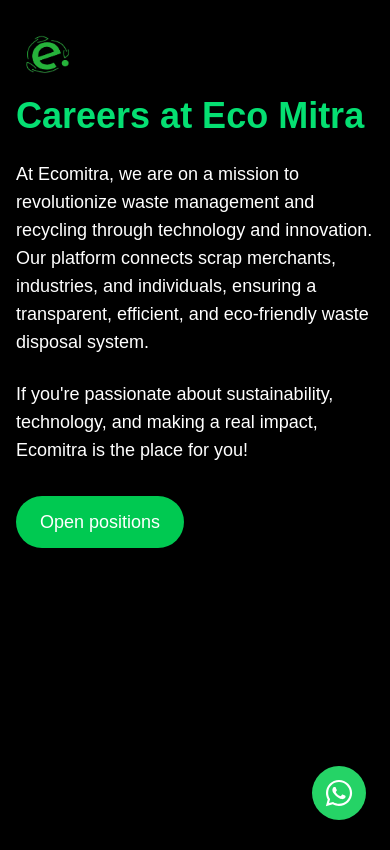
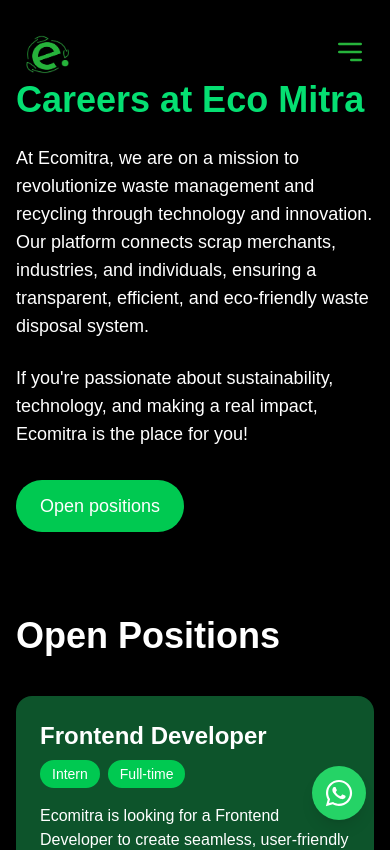
Before and after one commit to nitinrajg/frontend-ecomitra, a React (Vite) app: page /careers in a window 390 px wide. Shown: the top 850 px of the page. Built offline with nearby package versions, Linux system fonts and the light colour scheme.

Commit message:
mobile version header button, career page extra space fixed

```diff
--- a/src/careers/CareerPage.jsx
+++ b/src/careers/CareerPage.jsx
@@ -33,9 +33,9 @@
 
   return (
     <div className="overflow-x-hidden w-full">
-      <div className="min-h-screen flex flex-col md:flex-row items-center bg-black text-white px-4 sm:px-8 md:px-16 lg:px-32">
+      <div className="min-h-[60vh] md:min-h-screen flex flex-col md:flex-row items-center bg-black text-white px-4 sm:px-8 md:px-16 lg:px-32">
         {/* Left Section - Text Content */}
-        <div className="flex-1 w-full md:w-auto py-24 md:py-0">
+        <div className="flex-1 w-full md:w-auto pt-20 pb-6 md:py-0">
           <h1 className="text-4xl md:text-5xl font-bold text-green-400 mb-6">
             Careers at Eco Mitra
           </h1>
@@ -69,7 +69,7 @@
       {/* Job Listings Section */}
       <div
         id="job-listings"
-        className="px-4 sm:px-6 md:px-20 lg:px-40 py-16 bg-black"
+        className="px-4 sm:px-6 md:px-20 lg:px-40 py-16 bg-black -mt-1" // Added -mt-1 to remove gap
       >
         <h2 className="text-4xl text-white font-bold mb-10">Open Positions</h2>
 
--- a/src/components/header.jsx
+++ b/src/components/header.jsx
@@ -66,9 +66,30 @@
         </Link>
       </nav>
 
+      {/* Mobile Menu Button */}
+      <button
+        className="lg:hidden focus:outline-none z-[9999] relative"
+        onClick={() => setIsOpen(!isOpen)}
+      >
+        <svg
+          className="w-8 h-8 text-[#26B33B]"
+          fill="none"
+          stroke="currentColor"
+          viewBox="0 0 24 24"
+          xmlns="http://www.w3.org/2000/svg"
+        >
+          <path
+            strokeLinecap="round"
+            strokeLinejoin="round"
+            strokeWidth={2}
+            d={isOpen ? "M6 18L18 6M6 6l12 12" : "M4 6h16M4 12h16m-7 6h7"}
+          />
+        </svg>
+      </button>
+
       {/* Mobile Menu */}
       {isOpen && (
-        <div className="fixed top-16 left-0 w-full bg-[#111111]/80 backdrop-blur-md flex flex-col items-center space-y-6 py-6 lg:hidden">
+        <div className="fixed top-16 left-0 w-full bg-[#111111]/80 backdrop-blur-md flex flex-col items-center space-y-6 py-6 lg:hidden z-[9998]">
           {["HOME", "SERVICES", "CAREERS"].map((item) => (
             <button
               key={item}
```
